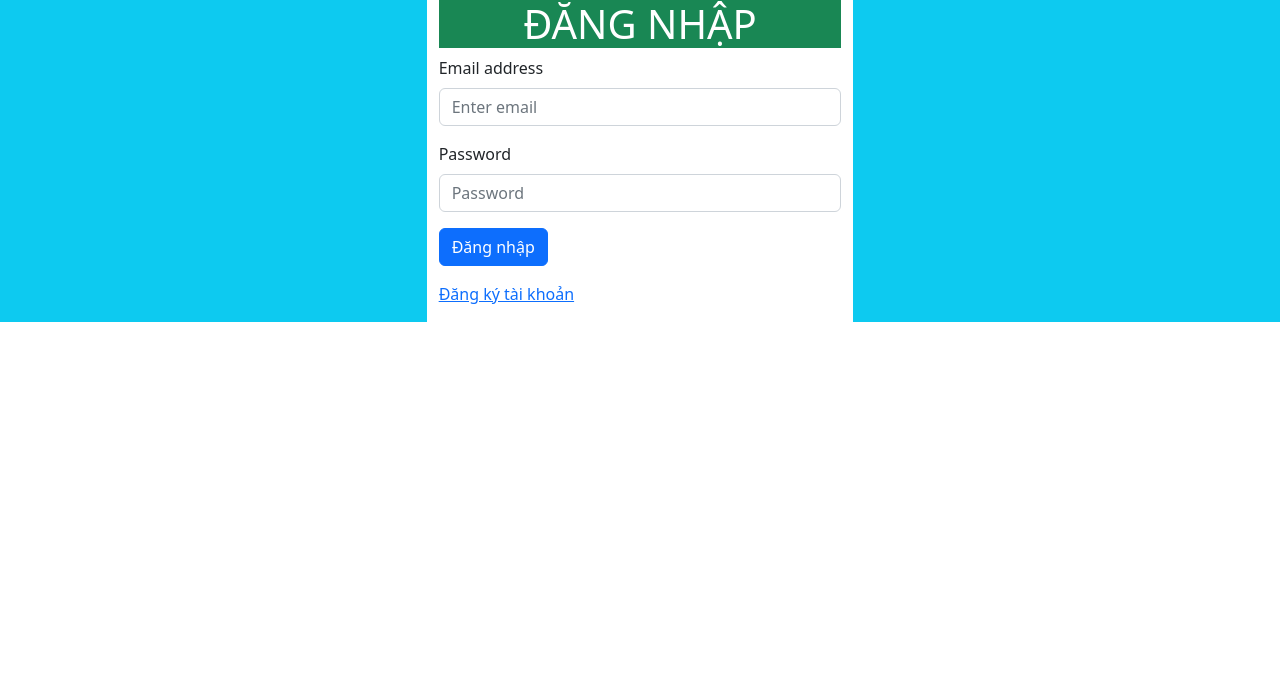
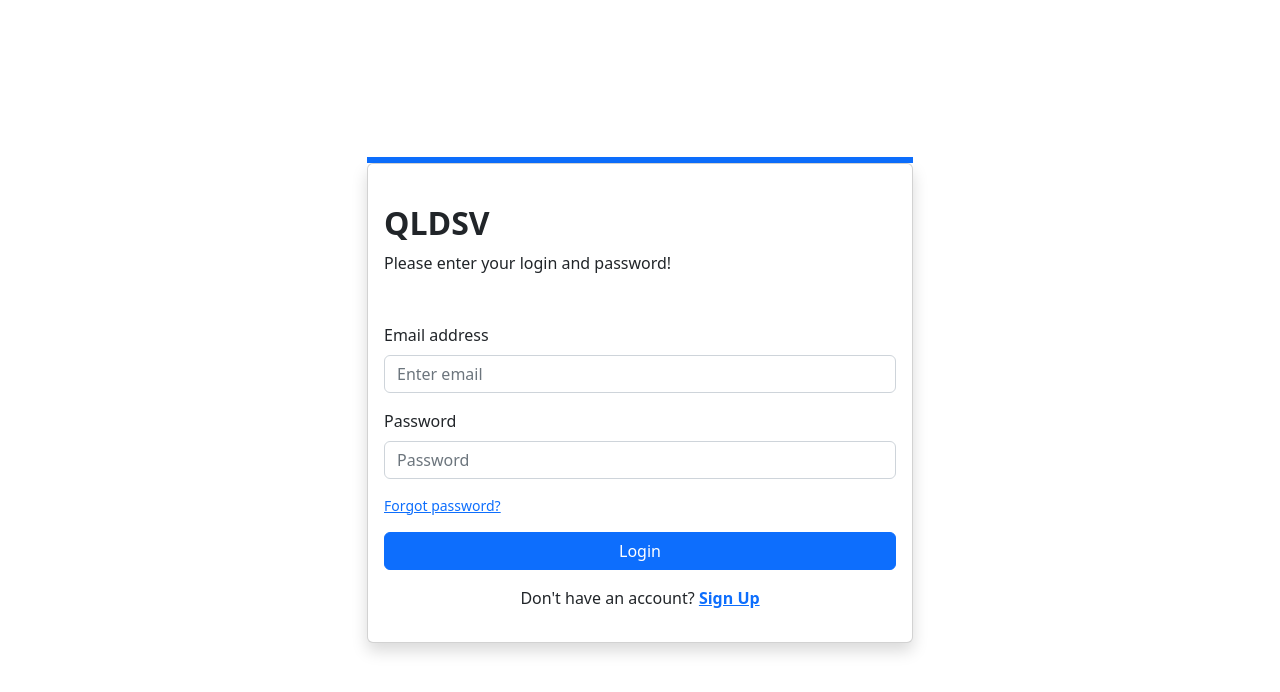
Before and after one commit to bt-tantu/FrontEnd, a React (Create React App) app: page / in a window 1280 px wide. Shown: the top 692 px of the page. Built offline with nearby package versions, Linux system fonts and the light colour scheme.

Commit message:
update 27/4/2022 - add Form Login Register Forget

```diff
--- a/src/App.js
+++ b/src/App.js
@@ -3,15 +3,20 @@ import './App.css';
 import TeacherLayout from './layouts/TeacherLayout';
 import Courses from './components/Teacher/Courses';
 import Login from './components/Common/Login';
+import LoginForm from './components/Common/LoginForm';
+import RegisterForm from './components/Common/RegisterForm';
 import CoursePoints from './components/Teacher/CoursePoints';
+import ForgetPassForm from './components/Common/ForgetPassForm';
 
 function App() {
   return (
     <>
       <BrowserRouter>
         <Routes>
-          <Route path='/' element={<Login />} />
+          <Route path='/' element={<LoginForm />} />
           <Route path='/login' element={<Login />} />
+          <Route path='/register' element={<RegisterForm />} />
+          <Route path='/forget-pass' element={<ForgetPassForm />} />
           <Route path='/admin'>
 
           </Route>
--- /dev/null
+++ b/src/components/Common/ForgetPassForm.js
@@ -0,0 +1,54 @@
+import { Card, Button, Col, Container, Form, Row } from "react-bootstrap";
+import { Link } from "react-router-dom";
+
+export default function ForgetPassForm() {
+    const forgetPass = (event) => {
+        event.preventDefault();
+        console.log("hello forget pass")
+    }
+  return (
+    <Container>
+      <Row className="vh-100 d-flex justify-content-center align-items-center">
+        <Col md={8} lg={6} xs={12}>
+          <div className="border border-3 border-primary"></div>
+          <Card className="shadow">
+            <Card.Body>
+              <div className="mb-3 mt-md-4">
+                <h2 className="fw-bold mb-2 text-uppercase ">
+                  Forgot Password?
+                </h2>
+                <p className=" mb-5">
+                  Enter your registered email ID to reset the password
+                </p>
+                <div className="mb-3"></div>
+
+                <Form onSubmit={(e) => forgetPass(e)}>
+                  <Form.Group className="mb-3" controlId="formBasicEmail">
+                    <Form.Label className="text-center">
+                      Email address
+                    </Form.Label>
+                    <Form.Control type="email" placeholder="Enter email" />
+                  </Form.Group>
+                  <Form.Group className="mb-3"></Form.Group>
+                  <div className="d-grid">
+                    <Button variant="primary" type="submit">
+                      Reset Password
+                    </Button>
+                  </div>
+                  <div className="mt-3">
+                    <p className="mb-0  text-center">
+                      Don't have an account?{" "}
+                      <Link to="/" className="text-primary fw-bold">
+                        Sign In
+                      </Link>
+                    </p>
+                  </div>
+                </Form>
+              </div>
+            </Card.Body>
+          </Card>
+        </Col>
+      </Row>
+    </Container>
+  );
+}
--- /dev/null
+++ b/src/components/Common/LoginForm.js
@@ -0,0 +1,68 @@
+import { Col, Button, Row, Container, Card, Form } from "react-bootstrap";
+import { Link } from "react-router-dom";
+
+export default function Login() {
+  const login = (event) => {
+    event.preventDefault();
+  };
+  return (
+    <div>
+      <Container>
+        <Row className="vh-100 d-flex justify-content-center align-items-center">
+          <Col md={8} lg={6} xs={12}>
+            <div className="border border-3 border-primary"></div>
+            <Card className="shadow">
+              <Card.Body>
+                <div className="mb-3 mt-md-4">
+                  <h2 className="fw-bold mb-2 text-uppercase ">QLDSV</h2>
+                  <p className=" mb-5">Please enter your login and password!</p>
+                  <div className="mb-3">
+                    <Form onSubmit={(e) => login(e)}>
+                      <Form.Group className="mb-3" controlId="formBasicEmail">
+                        <Form.Label className="text-center">
+                          Email address
+                        </Form.Label>
+                        <Form.Control type="email" placeholder="Enter email" />
+                      </Form.Group>
+
+                      <Form.Group
+                        className="mb-3"
+                        controlId="formBasicPassword"
+                      >
+                        <Form.Label>Password</Form.Label>
+                        <Form.Control type="password" placeholder="Password" />
+                      </Form.Group>
+                      <Form.Group
+                        className="mb-3"
+                        controlId="formBasicCheckbox"
+                      >
+                        <p className="small">
+                          <Link className="text-primary" to="/forget-pass">
+                            Forgot password?
+                          </Link>
+                        </p>
+                      </Form.Group>
+                      <div className="d-grid">
+                        <Button variant="primary" type="submit">
+                          Login
+                        </Button>
+                      </div>
+                    </Form>
+                    <div className="mt-3">
+                      <p className="mb-0  text-center">
+                        Don't have an account?{" "}
+                        <Link to="/register" className="text-primary fw-bold">
+                          Sign Up
+                        </Link>
+                      </p>
+                    </div>
+                  </div>
+                </div>
+              </Card.Body>
+            </Card>
+          </Col>
+        </Row>
+      </Container>
+    </div>
+  );
+}
--- /dev/null
+++ b/src/components/Common/RegisterForm.js
@@ -0,0 +1,76 @@
+import React from 'react';
+import { Col, Button, Row, Container, Card, Form } from 'react-bootstrap';
+import { Link } from 'react-router-dom';
+
+export default function Registration() {
+    const register = (event) => {
+        event.preventDefault()
+        console.log("hello register")
+    }
+  return (
+    <div>
+      <Container>
+        <Row className="vh-100 d-flex justify-content-center align-items-center">
+          <Col md={8} lg={6} xs={12}>
+            <Card className="px-4">
+              <Card.Body>
+                <div className="mb-3 mt-md-4">
+                  <h2 className="fw-bold mb-2 text-center text-uppercase ">
+                    Logo
+                  </h2>
+                  <div className="mb-3">
+                    <Form onSubmit={(e) => register(e)}>
+                      <Form.Group className="mb-3" controlId="Name">
+                        <Form.Label className="text-center">Name</Form.Label>
+                        <Form.Control type="text" placeholder="Enter Name" />
+                      </Form.Group>
+
+                      <Form.Group className="mb-3" controlId="formBasicEmail">
+                        <Form.Label className="text-center">
+                          Email address
+                        </Form.Label>
+                        <Form.Control type="email" placeholder="Enter email" />
+                      </Form.Group>
+
+                      <Form.Group
+                        className="mb-3"
+                        controlId="formBasicPassword"
+                      >
+                        <Form.Label>Password</Form.Label>
+                        <Form.Control type="password" placeholder="Password" />
+                      </Form.Group>
+                      <Form.Group
+                        className="mb-3"
+                        controlId="formBasicPassword"
+                      >
+                        <Form.Label>Confirm Password</Form.Label>
+                        <Form.Control type="password" placeholder="Password" />
+                      </Form.Group>
+                      <Form.Group
+                        className="mb-3"
+                        controlId="formBasicCheckbox"
+                      ></Form.Group>
+                      <div className="d-grid">
+                        <Button variant="primary" type="submit">
+                          Create Account
+                        </Button>
+                      </div>
+                    </Form>
+                    <div className="mt-3">
+                      <p className="mb-0  text-center">
+                        Already have an account??{' '}
+                        <Link to="/" className="text-primary fw-bold">
+                          Sign In
+                        </Link>
+                      </p>
+                    </div>
+                  </div>
+                </div>
+              </Card.Body>
+            </Card>
+          </Col>
+        </Row>
+      </Container>
+    </div>
+  );
+}
```
